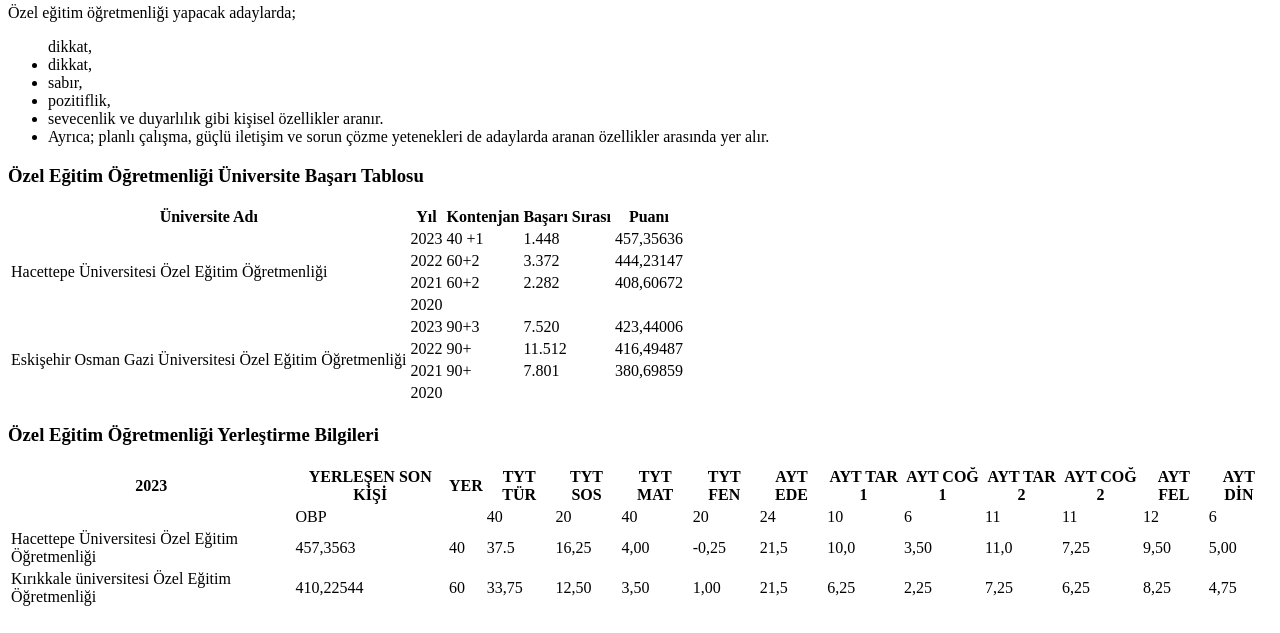
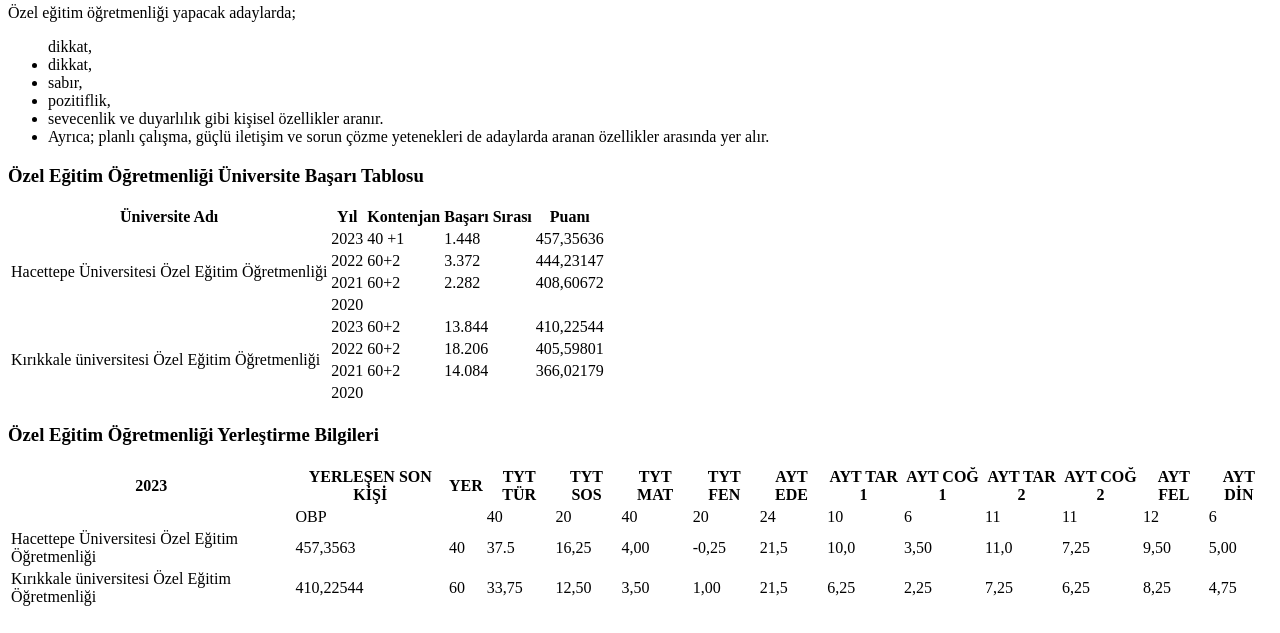
Before and after one commit to tuanaozturk1/holland-kariyer-testi, a FastAPI app: template holland-kariyer-testi/templates/meslekler/ÖzelEğitimÖğretmenliği.html in a window 1280 px wide. Shown: the part 167-800 px from the top of the page. Run offline with FastAPI, Linux system fonts and the light colour scheme; the template is opened without the code that fills it, so the values that code supplies are empty.

Commit message:
Update ÖzelEğitimÖğretmenliği.html

```diff
--- a/holland-kariyer-testi/templates/meslekler/ÖzelEğitimÖğretmenliği.html
+++ b/holland-kariyer-testi/templates/meslekler/ÖzelEğitimÖğretmenliği.html
@@ -63,24 +63,24 @@
         <td></td>
       </tr>
       <tr>
-        <td rowspan="4">Eskişehir Osman Gazi Üniversitesi Özel Eğitim Öğretmenliği</td>
+        <td rowspan="4">Kırıkkale üniversitesi Özel Eğitim Öğretmenliği</td>
         <td>2023</td>
-        <td>90+3</td>
-        <td>7.520</td>
-        <td>423,44006</td>
+        <td>60+2</td>
+        <td>13.844</td>
+        <td>410,22544</td>
       </tr>
 
       <tr>
         <td>2022</td>
-        <td>90+</td>
-        <td>11.512</td>
-        <td>416,49487</td>
+        <td>60+2</td>
+        <td>18.206</td>
+        <td>405,59801</td>
       </tr>
       <tr>
         <td>2021</td>
-        <td>90+</td>
-        <td>7.801</td>
-        <td>380,69859</td>
+        <td>60+2</td>
+        <td>14.084</td>
+        <td>366,02179</td>
       </tr>
       <tr>
         <td>2020</td>
```
